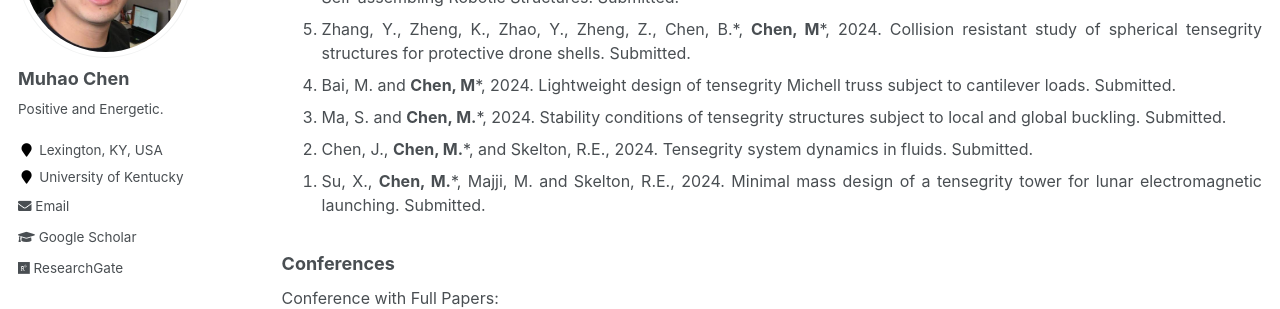
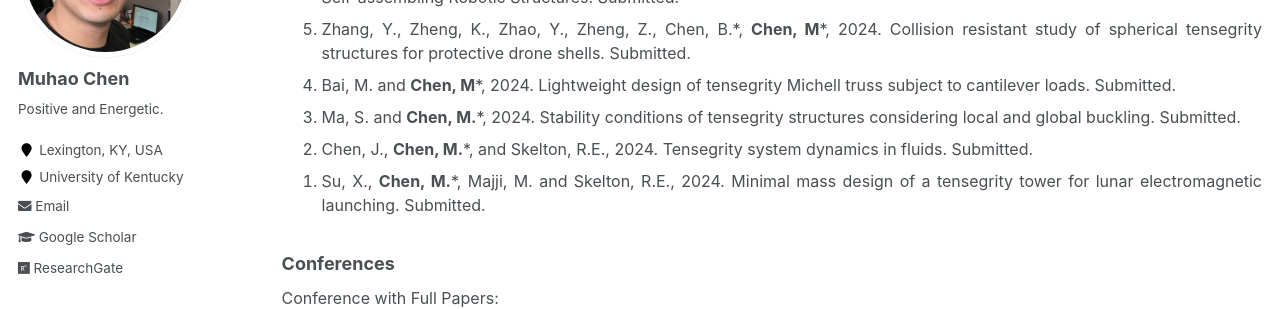
Before and after one commit to Muhao-Chen/muhao-chen.github.io, a Jekyll site: the page built from _pages/publication.md, in a window 1280 px wide and 900 px high, scrolled down 3811 px. Shown: the part 153-462 px from the top of the window. Built offline with Jekyll 4.4.1, drawn with Linux system fonts in a browser that asks for light colours.

Commit message:
Update publication.md

```diff
--- a/_pages/publication.md
+++ b/_pages/publication.md
@@ -92,7 +92,7 @@ Conference with Abstracts:
 <!-- <li> <strong>Chen, M.</strong>*, and Skelton, R.E., 2022. Mass efficient Double-Helix Tensegrity for underwater, land, air, and space applications. <u>Computer Methods in Applied Mechanics and Engineering</u>.-->
 <!-- <li> <strong>Chen, M.</strong>*, Shen, Y., Majji, M. and Skelton, R.E. Integrated economic sensor/actuator selection and covariance control for tensegrity robots. 2023. <u>Automatica</u>. </li> -->
 <li>Bai, M. and <strong>Chen, M</strong>*, 2024. Lightweight design of tensegrity Michell truss subject to cantilever loads. Submitted.</li>
-<li>Ma, S. and <strong>Chen, M.</strong>*, 2024. Stability conditions of tensegrity structures subject to local and global buckling. Submitted.</li>
+<li>Ma, S. and <strong>Chen, M.</strong>*, 2024. Stability conditions of tensegrity structures considering local and global buckling. Submitted.</li>
 <!-- <li>Shen, Y., <strong>Chen, M.</strong>*, and Skelton, R.E., 2023. TsgDMC: Tensegrity Data-based Modeling and Control. <u>Journal of Open Source Software</u>. </li>
 <li>Ma, S., <strong>Chen, M.</strong>*, and Skelton, R.E., 2023. OriTsgEFA: Origami and Tensegrity Equilibrium and Form-finding Analysis. <u>Journal of Open Source Software</u>. </li> -->
 <li>Chen, J., <strong>Chen, M.</strong>*, and Skelton, R.E., 2024. Tensegrity system dynamics in fluids. Submitted.</li>
```
